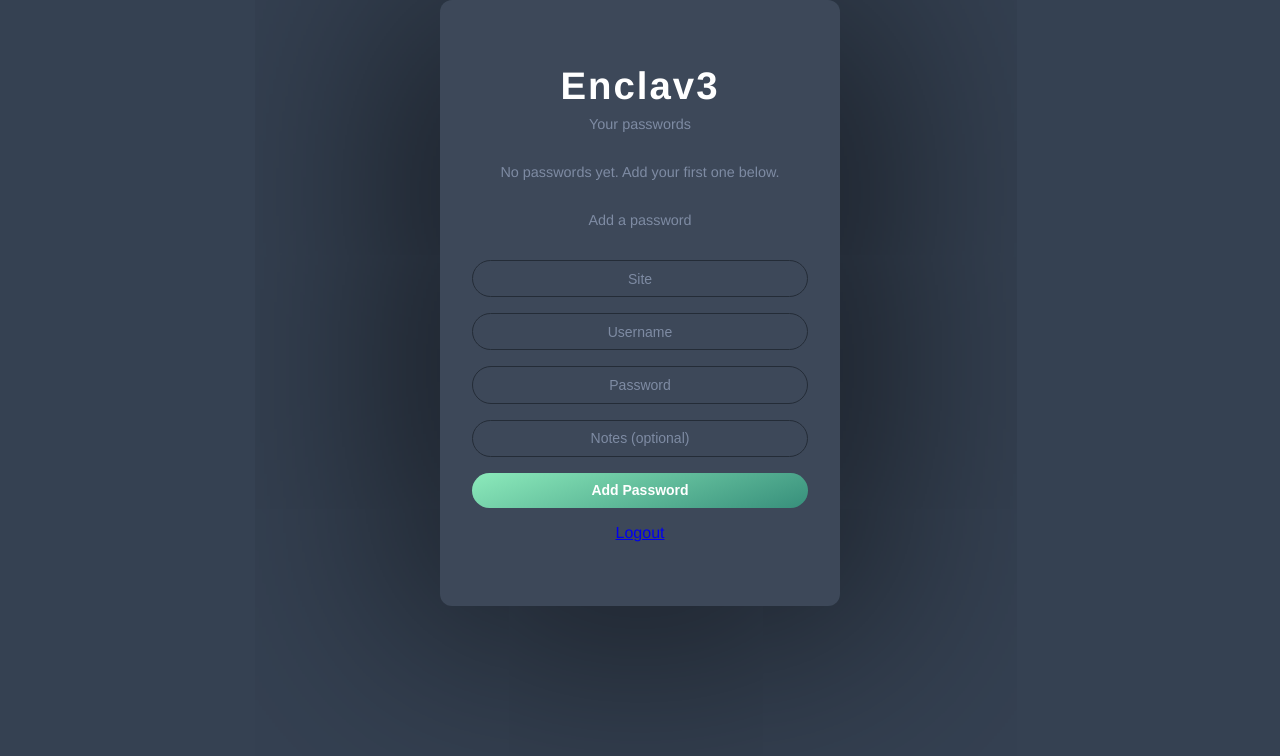
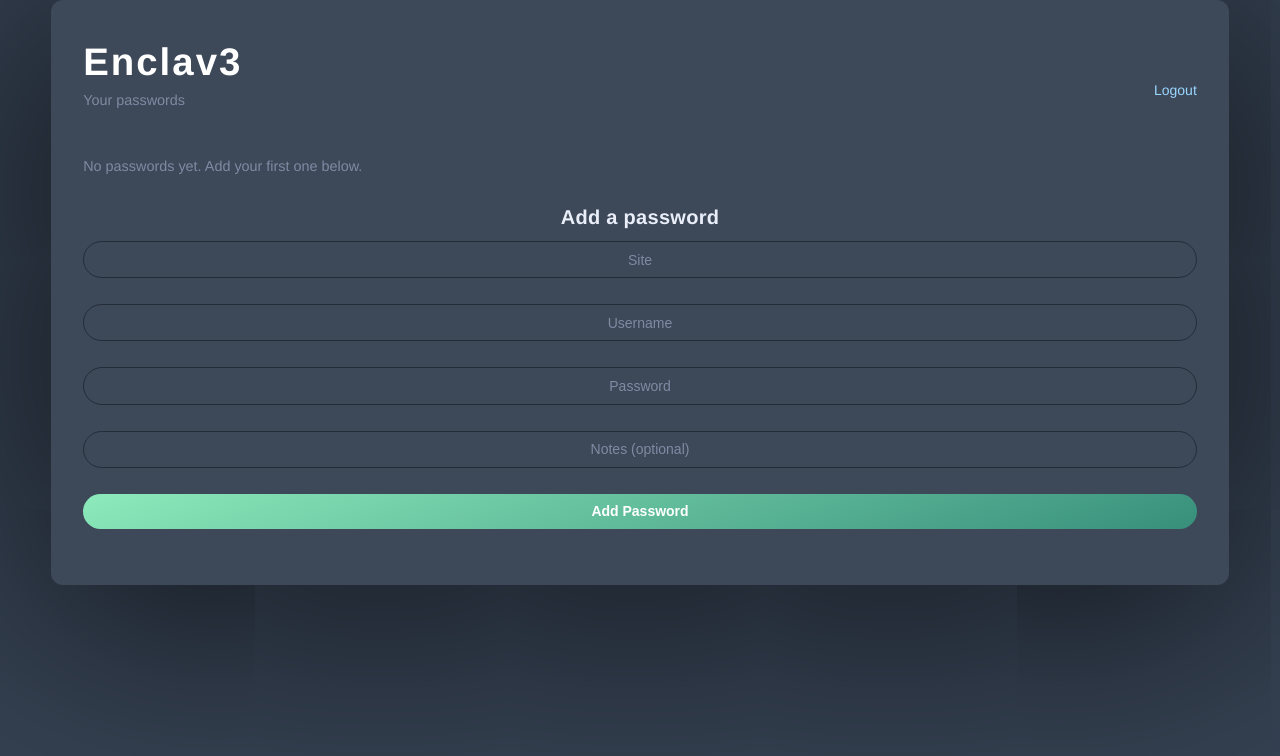
Before and after one commit to mokkjack/EECS592-Group34, a Flask app: template templates/main.html in a window 1280 px wide. Shown: the top 756 px of the page. Run offline with Flask 3, Linux system fonts and the light colour scheme; the template is opened without the code that fills it, so the values that code supplies are empty.

Commit message:
Added main.css
I added main.css so, the ui for the dashboard once your logged in lines up better and tweaked main.html to match better with main.css.

```diff
--- /dev/null
+++ b/static/main.css
@@ -0,0 +1,74 @@
+/* CSS file for the main dashboard page when user logs in. */
+
+/* Make main page container wider than login box */
+.grid.wide {
+  max-width: 1200px;
+  width: 92%;
+}
+
+.register.left {
+  text-align: left;
+  padding: 2.5rem 2rem;
+  width: 100%;
+}
+
+/* Header Row: site + created */
+.header-row {
+  display: flex;
+  justify-content: space-between;
+  align-items: center;
+  margin-bottom: 18px;
+}
+
+.logout-link {
+  color: #9ad7ff;
+  font-size: 14px;
+  text-decoration: none;
+}
+
+/* Success message styling */
+.success {
+  background: rgba(140, 234, 187, 0.12);
+  border: 1px solid rgba(140, 234, 187, 0.35);
+  color: #8ceabb;
+  padding: 10px;
+  border-radius: 10px;
+  margin-bottom: 14px;
+  font-size: 14px;
+}
+
+.wrap {
+  word-break: break-word;
+  overflow-wrap: anywhere;
+  white-space: normal;
+}
+
+/* Adds a password form for adding new passwords to the dashboard. */
+.form input[type="text"],
+.form input[type="password"] {
+  margin-bottom: 10px;
+}
+
+/* Table styling for password entries */
+.passwords {
+  width: 100%;
+  border-collapse: collapse;
+  font-size: 14px;
+  table-layout: fixed; /* IMPORTANT: makes column widths obey rules */
+}
+
+.passwords th,
+.passwords td {
+  padding: 8px;
+  border-bottom: 1px solid rgba(255,255,255,0.10);
+  text-align: left;
+}
+
+.section-title {
+  font-size: 20px;
+  font-weight: 700;
+  color: #e9eef8;
+  margin: 22px 0 12px;
+  letter-spacing: 0.3px;
+  text-align: center;
+}
--- a/templates/main.html
+++ b/templates/main.html
@@ -1,13 +1,24 @@
 <!DOCTYPE html>
-
+<html lang="en">
+<head>
+  <meta charset="UTF-8" />
+  <title>Enclav3 — Passwords</title>
+  <meta name="viewport" content="width=device-width, initial-scale=1" />
   <link rel="stylesheet" href="{{ url_for('static', filename='style.css') }}">
-
+  <link rel="stylesheet" href="{{ url_for('static', filename='main.css') }}">
+</head>
 
 <body>
-    <div class="grid">
-        <div class="register">
+  <div class="grid wide">
+    <div class="register left">
+
+      <div class="header-row">
+        <div>
           <div class="brand">Enclav3</div>
           <div class="subtitle">Your passwords</div>
+        </div>
+        <a class="logout-link" href="/logout">Logout</a>
+      </div>
 
       {% with messages = get_flashed_messages() %}
         {% if messages %}
@@ -28,14 +39,15 @@
               <th>Created</th>
             </tr>
           </thead>
+
           <tbody>
             {% for entry in entries %}
               <tr>
                 <td>{{ entry.site }}</td>
                 <td>{{ entry.username }}</td>
                 <td>{{ entry.password }}</td>
-                                            <td>{{ entry.notes }}</td>
-                                            <td>{{ entry.created_at }}</td>
+                <td class="wrap">{{ entry.notes }}</td>
+                <td class="wrap">{{ entry.created_at }}</td>
               </tr>
             {% endfor %}
           </tbody>
@@ -44,7 +56,7 @@
         <div class="subtitle">No passwords yet. Add your first one below.</div>
       {% endif %}
 
-                        <div class="subtitle">Add a password</div>
+      <div class="section-title">Add a password</div>
 
       <form class="form" method="POST" action="/add-entry">
         <div class="form__field">
@@ -64,10 +76,7 @@
         </div>
       </form>
 
-            <a href="/logout">Logout</a>
     </div>
   </div>
 </body>
-
-
 </html>
```
Lines whose indentation alone changed are shown as unchanged.
